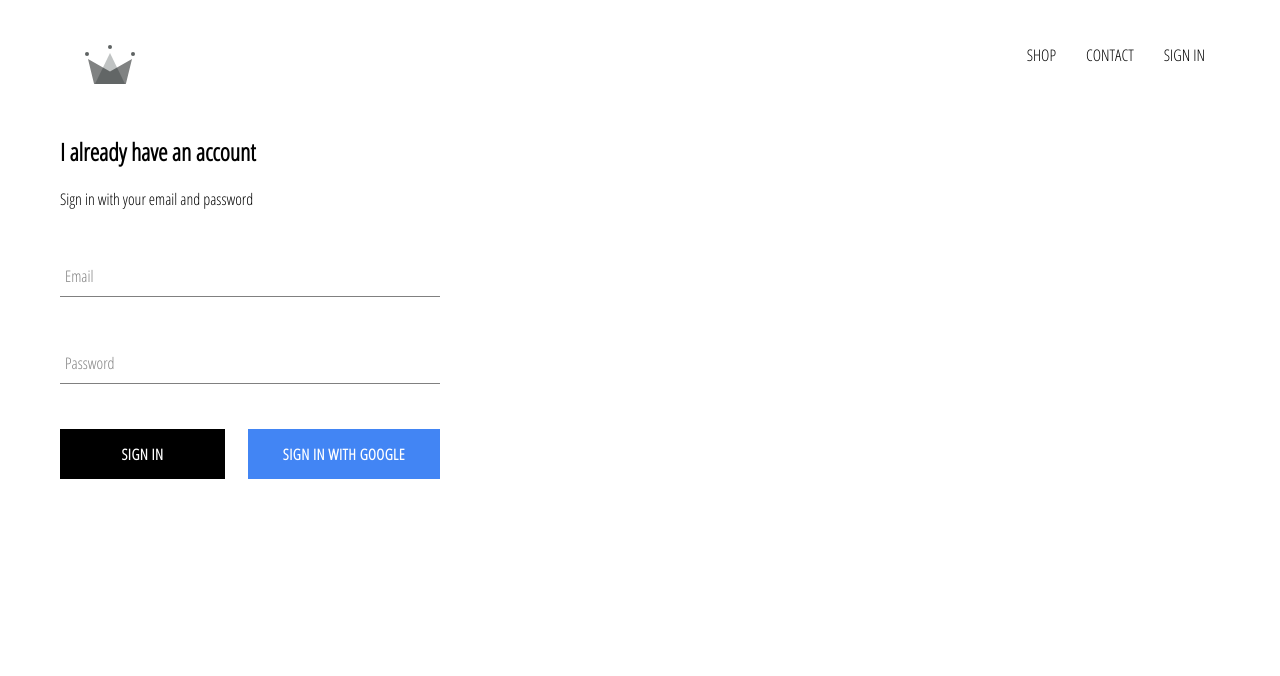
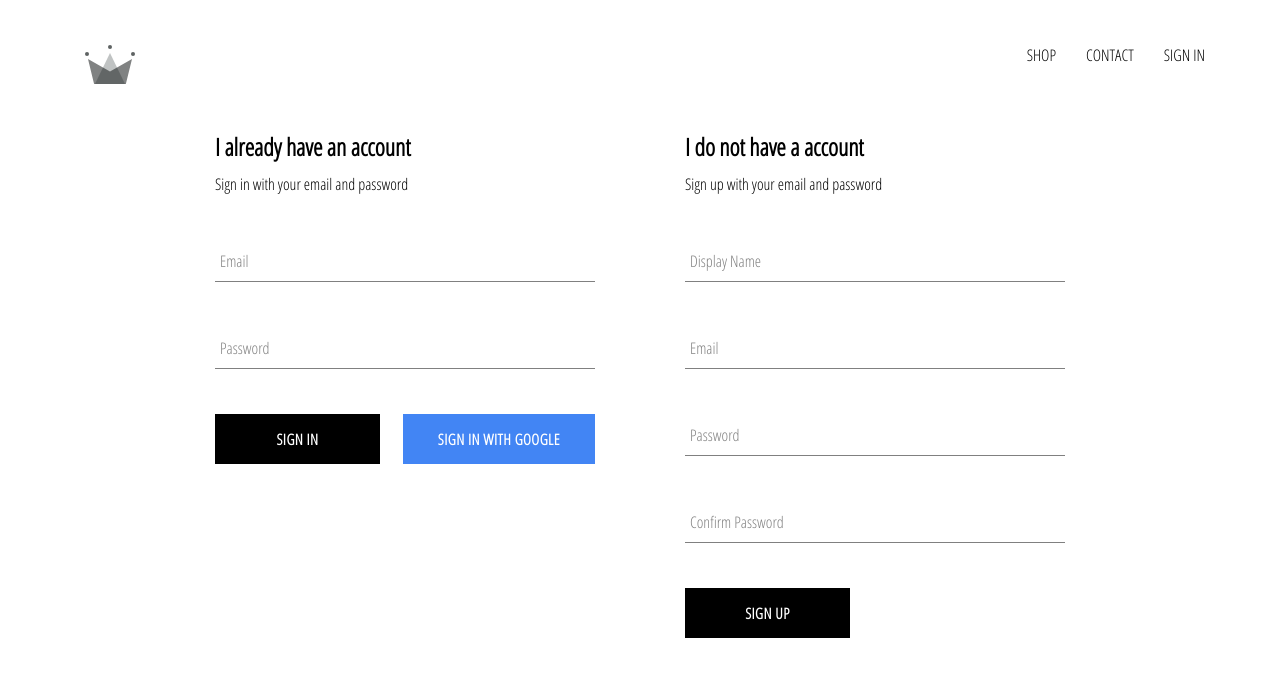
Before and after one commit to HoraceChow/crown-clothing, a React (Create React App) app: page /signin in a window 1280 px wide. Shown: the top 676 px of the page. Built offline with nearby package versions, Linux system fonts and the light colour scheme; no server answers.

Commit message:
implemented firebase, allow storing authenticated user to database

```diff
--- a/src/App.js
+++ b/src/App.js
@@ -5,7 +5,7 @@
 import ShopPage from './pages/shop/shop.component.jsx';
 import Header from './component/header/header.component.jsx';
 import SignInAndSignUpPage from './pages/sign-in-and-sign-out/sign-in-and-sign-out.component.jsx';
-import {auth} from './firebase/firebase.utils';
+import {auth,createUserProfileDocument} from './firebase/firebase.utils';
 
 class App extends React.Component{
   constructor(){
@@ -16,8 +16,19 @@
   }
   unsubscribeFromAuth = null;
   componentDidMount(){
-    this.unsubscribeFromAuth = auth.onAuthStateChanged(user => {
-      this.setState({currentUser: user});
+    this.unsubscribeFromAuth = auth.onAuthStateChanged(async userAuth => {
+      if(userAuth){
+        const userRef = await createUserProfileDocument(userAuth);
+        userRef.onSnapshot(snapShot => {
+          this.setState({
+            currentUser:{
+              id:snapShot.id,
+              ...snapShot.data()
+            }
+          });
+        });
+      }
+      else this.setState({currentUser:userAuth});
     })
   }
   componentWillUnmount(){
@@ -25,7 +36,7 @@
   }
   render(){
     return (
-      <div>
+      <div className='app'>
         <Header currentUser={this.state.currentUser}/>
         <Switch>
           <Route exact path='/' component={HomePage}/>
--- a/src/component/sign-in/sign-in.component.jsx
+++ b/src/component/sign-in/sign-in.component.jsx
@@ -24,7 +24,7 @@
     render(){
         return(
             <div className = 'sign-in'>
-                <h2>I already have an account</h2>
+                <h2 className='title'>I already have an account</h2>
                 <span>Sign in with your email and password</span>
 
                 <form onSubmit={this.handleSubmit}>
--- /dev/null
+++ b/src/component/sign-up/sign-up.component.jsx
@@ -0,0 +1,60 @@
+import React from 'react';
+import './sign-up.styles.scss';
+import FormInput from '../form-input/form-input.component';
+import {auth,createUserProfileDocument} from '../../firebase/firebase.utils';
+import CustomButton from '../custom-button/custom-button.component';
+
+class SignUp extends React.Component{
+    constructor(){
+        super();
+        this.state = {
+            displayName: '',
+            email: '',
+            password: '',
+            comfirmPassword: ''
+        }
+    }
+    handleChange = e =>{
+        const {name,value} = e.target;
+        this.setState({[name]:value});
+    }
+    handleSubmit = async e =>{
+        e.preventDefault();
+        const {displayName, email, password, comfirmPassword} = this.state;
+        if(password!==comfirmPassword){
+            alert("Passwords don't match!")
+            return;
+        }
+        try {
+            const {user} = await auth.createUserWithEmailAndPassword(email,password);
+            createUserProfileDocument(user,{displayName});
+            this.setState({
+                displayName: '',
+                email: '',
+                password: '',
+                comfirmPassword: ''
+            });
+        }
+        catch(e){
+            console.error(e);
+        }
+    }
+    render(){
+        const {displayName, email, password, comfirmPassword} = this.state;
+        return(
+           <div className='sign-up' onSubmit = {this.handleSubmit}>
+               <h2 className = 'title'>I do not have a account</h2>
+               <span>Sign up with your email and password</span>
+               <form className='sign-up-form' onSubmit={this.handleSubmit}>
+                   <FormInput type='text' name='displayName' value={displayName} onChange={this.handleChange} label='Display Name' required />
+                   <FormInput type='email' name='email' value={email} onChange={this.handleChange} label='Email' required />
+                   <FormInput type='password' name='password' value={password} onChange={this.handleChange} label='Password' required />
+                   <FormInput type='password' name='comfirmPassword' value={comfirmPassword} onChange={this.handleChange} label='Confirm Password' required />
+                   <CustomButton type='submit'>SIGN UP</CustomButton>
+               </form>
+           </div>
+        );
+    }
+}
+
+export default SignUp;
--- /dev/null
+++ b/src/component/sign-up/sign-up.styles.scss
@@ -0,0 +1,9 @@
+.sign-up {
+  display: flex;
+  flex-direction: column;
+  width: 380px;
+
+  .title {
+    margin: 10px 0;
+  }
+}
--- a/src/firebase/firebase.utils.js
+++ b/src/firebase/firebase.utils.js
@@ -14,6 +14,23 @@
     measurementId: "G-F5SXXMMC1W"
   };
 
+export const createUserProfileDocument = async (userAuth,addtionalData)=>{
+    if(!userAuth) return;
+    const userRef = firestore.doc(`users/${userAuth.uid}`);
+    const snapShot = await userRef.get();
+
+    if(!snapShot.exists){
+        const {displayName, email} = userAuth;
+        const createAt = new Date();
+        try{
+            await userRef.set({displayName,email,createAt,...addtionalData})
+        }
+        catch(error){
+            console.error('error creating user', error.message);
+        }
+    }
+    return userRef;
+}
 firebase.initializeApp(config);
 
 export const auth = firebase.auth();
--- a/src/pages/sign-in-and-sign-out/sign-in-and-sign-out.component.jsx
+++ b/src/pages/sign-in-and-sign-out/sign-in-and-sign-out.component.jsx
@@ -1,10 +1,12 @@
 import React from 'react';
 import SignIn from '../../component/sign-in/sign-in.component.jsx';
-//import './sign-in-and-sign-out.styles.scss';
+import SignUp from '../../component/sign-up/sign-up.component.jsx';
+import './sign-in-and-sign-out.styles.scss';
 
 const SignInAndSignUpPage = ()=>(
     <div className='sign-in-and-sign-out'>
         <SignIn/>
+        <SignUp/>
     </div>
 );
 
--- /dev/null
+++ b/src/pages/sign-in-and-sign-out/sign-in-and-sign-out.styles.scss
@@ -0,0 +1,6 @@
+.sign-in-and-sign-out{
+    width: 850px;
+    display: flex;
+    justify-content: space-between ;
+    margin: 30px auto;
+}
```
